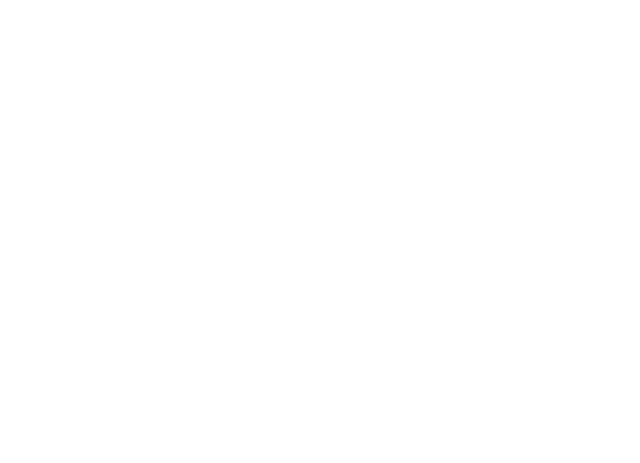
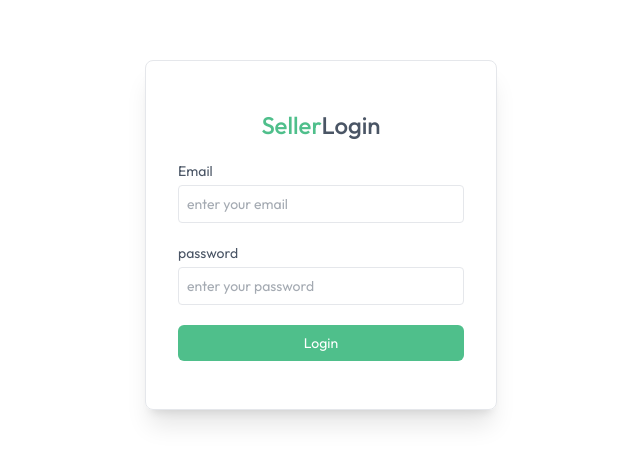
Before and after one commit to gautam160802/GreenCart, a React (Vite) app: page /seller in a window 1280 px wide. Before the commit this address had no page. Shown: the part 165-628 px from the top of the page, without its empty margins (319-959 px from the left). Built offline with nearby package versions, Linux system fonts and the light colour scheme.

Commit message:
adding seller login

```diff
--- a/src/App.jsx
+++ b/src/App.jsx
@@ -12,10 +12,11 @@
 import Cart from "./pages/Cart";
 import AddAddress from "./pages/AddAddress";
 import MyOrders from "./pages/MyOrders";
+import SellerLogin from "./components/seller/SellerLogin";
 
 const App = () => {
   const isSellerPath = useLocation().pathname.includes("seller");
-  const { showUserLogin } = useAppContext();
+  const { showUserLogin, isSeller } = useAppContext();
   return (
     <div>
       {isSellerPath ? null : <Navbar />}
@@ -32,6 +33,10 @@
           <Route path="/cart" element={<Cart />} />
           <Route path="/add-address" element={<AddAddress />} />
           <Route path="/my-orders" element={<MyOrders />} />
+          <Route
+            path="/seller"
+            element={isSeller ? null : <SellerLogin />}
+          ></Route>
         </Routes>
       </div>
       {!isSellerPath && <Footer />}
--- /dev/null
+++ b/src/components/seller/SellerLogin.jsx
@@ -0,0 +1,58 @@
+import React, { useEffect, useState } from "react";
+import { useAppContext } from "../../context/AppContext";
+
+const SellerLogin = () => {
+  const { isSeller, setIsSeller, navigate } = useAppContext();
+  const [email, setEmail] = useState("");
+  const [password, setPassword] = useState("");
+
+  const onSubmitHandler = async (event) => {
+    event.preventDefault();
+    setIsSeller(true);
+  };
+
+  useEffect(() => {
+    if (isSeller) {
+      navigate("/seller");
+    }
+  }, [isSeller]);
+
+  return (
+    !isSeller && (
+      <form
+        onSubmit={onSubmitHandler}
+        className="min-h-screen flex items-center text-sm text-gray-600"
+      >
+        <div className="flex flex-col gap-5 m-auto items-start p-8 py-12 min-w-80 sm:min-w-88 rounded-lg shadow-xl border border-gray-200">
+          <p className="text-2xl font-medium m-auto">
+            <span className="text-primary">Seller</span>
+            Login
+          </p>
+          <div className="w-full">
+            <p>Email</p>
+            <input
+              type="email"
+              placeholder="enter your email"
+              className="border border-gray-200 rounded w-full p-2 mt-1 outline-primary"
+              required
+            />
+          </div>
+          <div className="w-full">
+            <p>password</p>
+            <input
+              type="password"
+              placeholder="enter your password"
+              className="border border-gray-200 rounded w-full p-2 mt-1 outline-primary"
+              required
+            />
+          </div>
+          <button className="bg-primary text-white w-full py-2 rounded-md cursor-pointer">
+            Login
+          </button>
+        </div>
+      </form>
+    )
+  );
+};
+
+export default SellerLogin;
```
